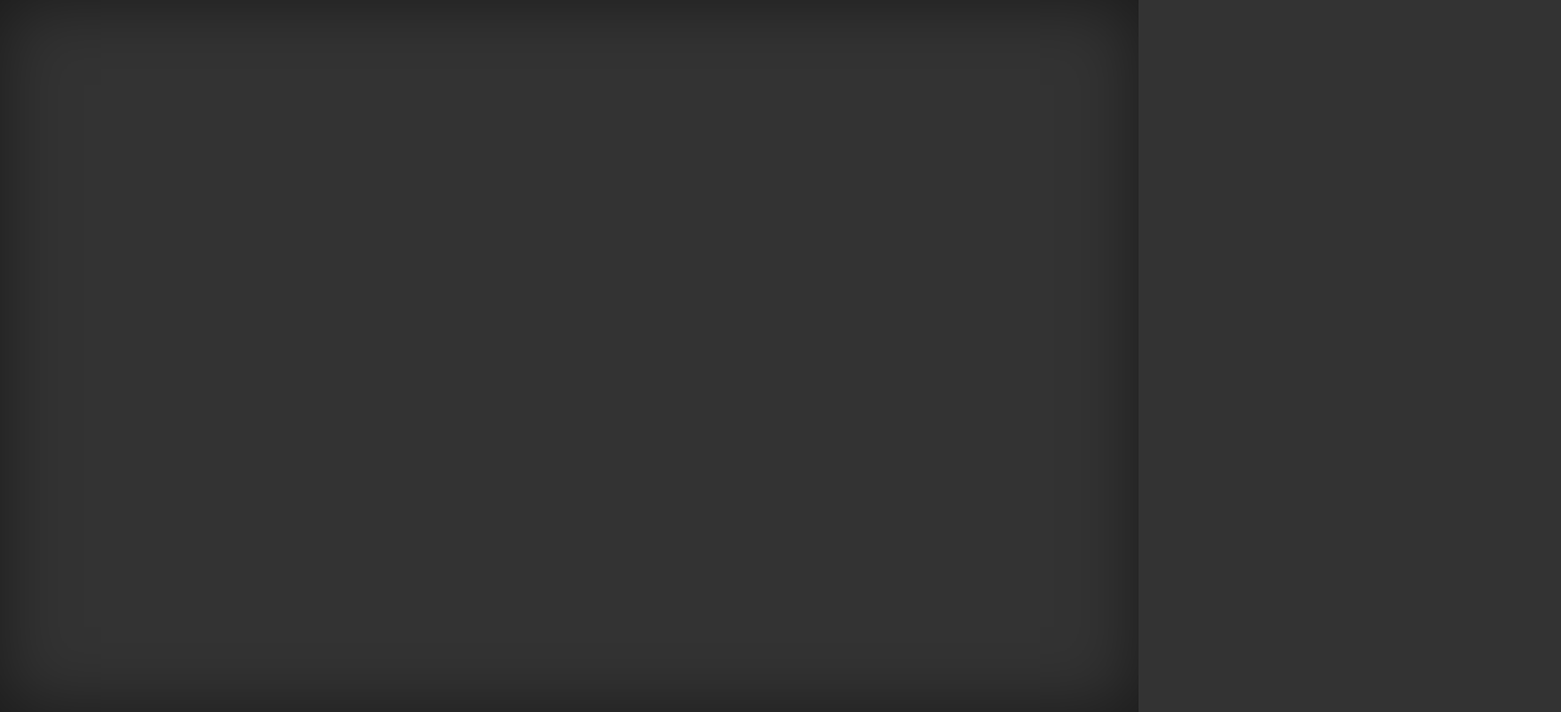
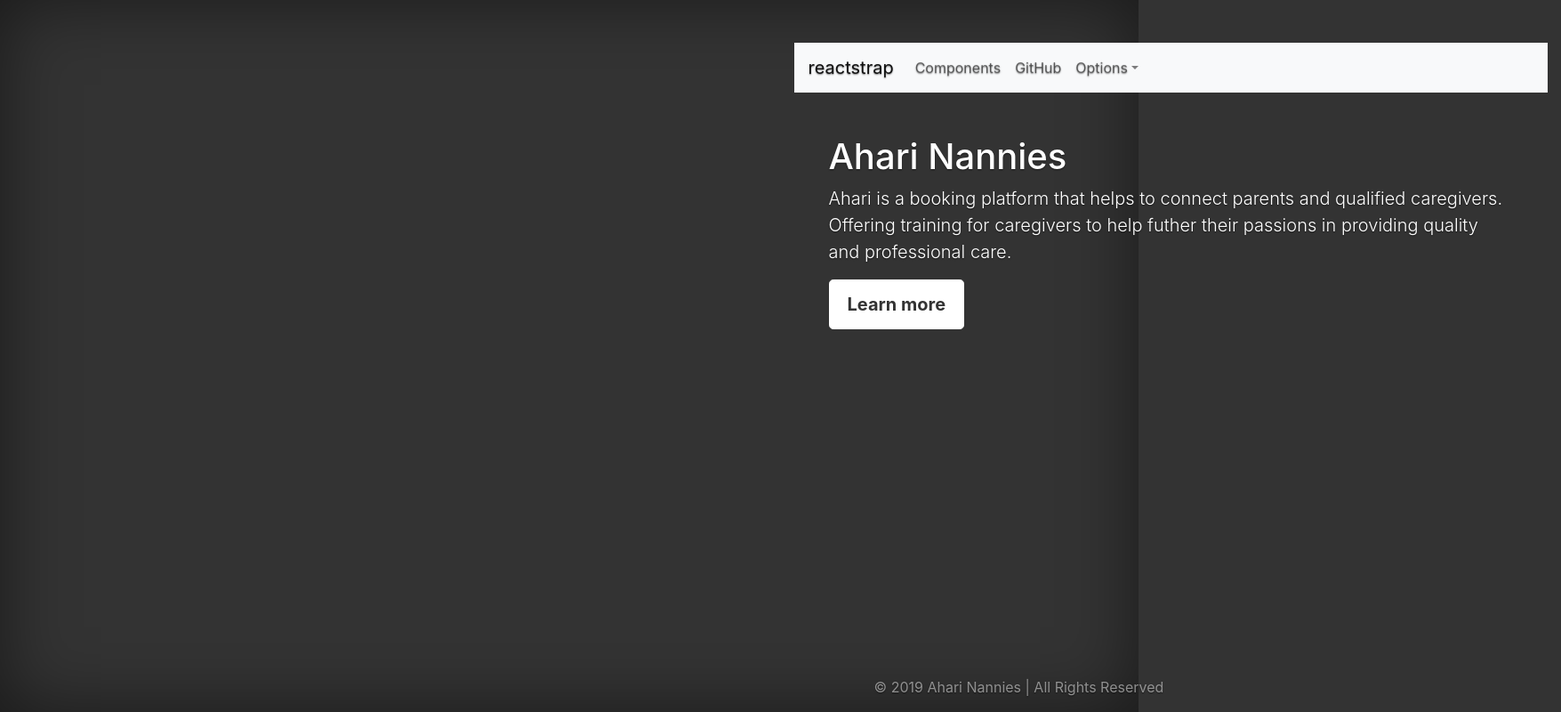
Before and after one commit to antonetteortiz/ahari, a React (Create React App) app: page /cover4 in a window 1280 px wide. Shown: the whole page at 89% size, 1755 px wide, since content can reach past the window. Built offline with nearby package versions, Linux system fonts and the light colour scheme.

Commit message:
saving changes

```diff
--- a/public/index.html
+++ b/public/index.html
@@ -25,6 +25,7 @@
       Learn how to configure a non-root public URL by running `npm run build`.
     -->
     <title>Ahari Nannies</title>
+    <style type="text/css"> html, body{ height: 100%; } .full-page{ height: 100vh; width: 100vw; } </style>
   </head>
   <body>
     <noscript>You need to enable JavaScript to run this app.</noscript>
--- a/src/components/NavTabs2.js
+++ b/src/components/NavTabs2.js
@@ -6,6 +6,7 @@ import { Col, Collapse, Container,
   Navbar,
   NavbarToggler,
   NavbarBrand,
+  //  NavbarText,
   Nav,
   NavItem,
   NavLink,
@@ -19,12 +20,10 @@ import classnames from 'classnames';
 
 class NavTabs extends Component {
 
-
-  render() {
+  old(){
     const { section } = this.props;
 
-    return (
-
+      return (
         <header className="masthead mb-5 fixed-top pb-2 bg-white">
           <div className="inner">
             <h3 className="masthead-brand text-blush">Ahari</h3>
@@ -36,6 +35,46 @@ class NavTabs extends Component {
             </nav>
           </div>
         </header>
+      );
+  }
+  render() {
+    const { section } = this.props;
+    const toggle = null;
+    const isOpen = null;
+
+    return (
+      <Navbar color="light" light expand="md">
+             <NavbarBrand href="/">reactstrap</NavbarBrand>
+             <NavbarToggler onClick={toggle} />
+             <Collapse isOpen={isOpen} navbar>
+               <Nav className="mr-auto" navbar>
+                 <NavItem>
+                   <NavLink href="/components/">Components</NavLink>
+                 </NavItem>
+                 <NavItem>
+                   <NavLink href="https://github.com/reactstrap/reactstrap">GitHub</NavLink>
+                 </NavItem>
+                 <UncontrolledDropdown nav inNavbar>
+                   <DropdownToggle nav caret>
+                     Options
+                   </DropdownToggle>
+                   <DropdownMenu right>
+                     <DropdownItem>
+                       Option 1
+                     </DropdownItem>
+                     <DropdownItem>
+                       Option 2
+                     </DropdownItem>
+                     <DropdownItem divider />
+                     <DropdownItem>
+                       Reset
+                     </DropdownItem>
+                   </DropdownMenu>
+                 </UncontrolledDropdown>
+               </Nav>
+             </Collapse>
+           </Navbar>
+
 
     );
   }
--- /dev/null
+++ b/src/pages/Cover4Page.js
@@ -0,0 +1,74 @@
+import React, { Component } from 'react';
+import { Col, Collapse, Container,
+  DropdownToggle,
+  DropdownMenu,
+  DropdownItem,
+  Jumbotron,
+  Navbar,
+  NavbarToggler,
+  NavbarBrand,
+  Nav,
+  NavItem,
+  NavLink,
+  Row,
+  UncontrolledDropdown
+
+ } from 'reactstrap';
+//  import "../styles/carousel.css";
+import moment from 'moment';
+
+import NavTabs from "../components/NavTabs2";
+import HomeSection from "../components/HomeSection";
+import VisionSection from "../components/VisionSection";
+import AboutSection from "../components/AboutSection";
+import MissionSection from "../components/MissionSection";
+import BeANannySection from "../components/BeANannySection";
+import FindANannySection from "../components/FindANannySection";
+
+class CoverPage extends Component {
+
+
+  render() {
+    console.log(this.props.params);
+
+    const { section } = this.props.params;
+    let sections = {
+      home: HomeSection,
+      about: AboutSection,
+      vision: VisionSection,
+      mission: MissionSection,
+      be: BeANannySection,
+      find: FindANannySection
+    }
+    let Section = section ? sections[section] : HomeSection;
+    return (
+      <Container fluid className='m-0 p-0'>
+          <Row className='m-0 p-0'>
+            <Col className='col-md-9 offset-md-9'>
+              <NavTabs section={section} />
+            </Col>
+          </Row>
+          <Row className='m-0 p-0 pt-5'>
+            <Col className='col-md-9 offset-md-9'>
+                  <Container>
+                      <HomeSection />
+                  </Container>
+            </Col>
+          </Row>
+          <Row className='fixed-bottom' >
+            <Col className='col-md-9 offset-md-9'>
+            <footer className="mastfoot">
+              <div className="inner">
+                <p>&#169; {moment().format('YYYY')} Ahari Nannies | All Rights Reserved</p>
+              </div>
+            </footer>
+            </Col>
+          </Row>
+      </Container>
+
+    );
+  }
+}
+
+
+export default CoverPage;
--- a/src/routes.js
+++ b/src/routes.js
@@ -6,6 +6,7 @@ import FeaturesPage from './pages/FeaturesPage.js';
 import CoverPage from './pages/CoverPage.js';
 import Cover2Page from './pages/Cover2Page.js';
 import Cover3Page from './pages/Cover3Page.js';
+import Cover4Page from './pages/Cover4Page.js';
 import CarouselPage from './pages/CarouselPage.js';
 import VisionPage from './pages/VisionPage.js';
 
@@ -19,6 +20,7 @@ export default (
       <Route path="/carousel" component={CarouselPage} />
       <Route path="/cover2" component={Cover2Page} />
       <Route path="/cover3" component={Cover3Page} />
+      <Route path="/cover4" component={Cover4Page} />
       <Route path="/vision" component={VisionPage} />
       <Route path="/home/:section" component={Cover2Page} />
 
```
